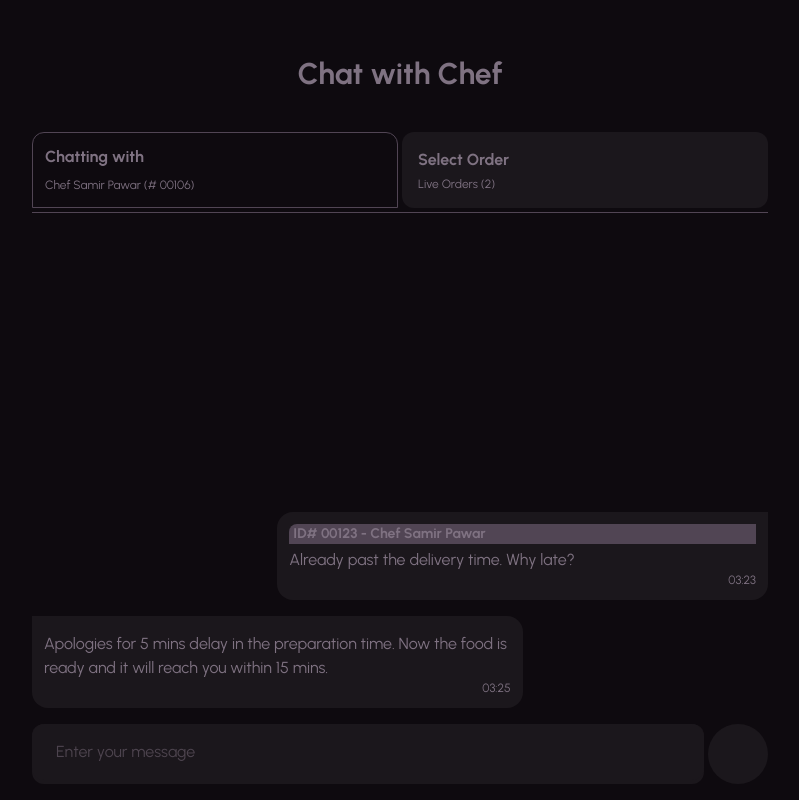
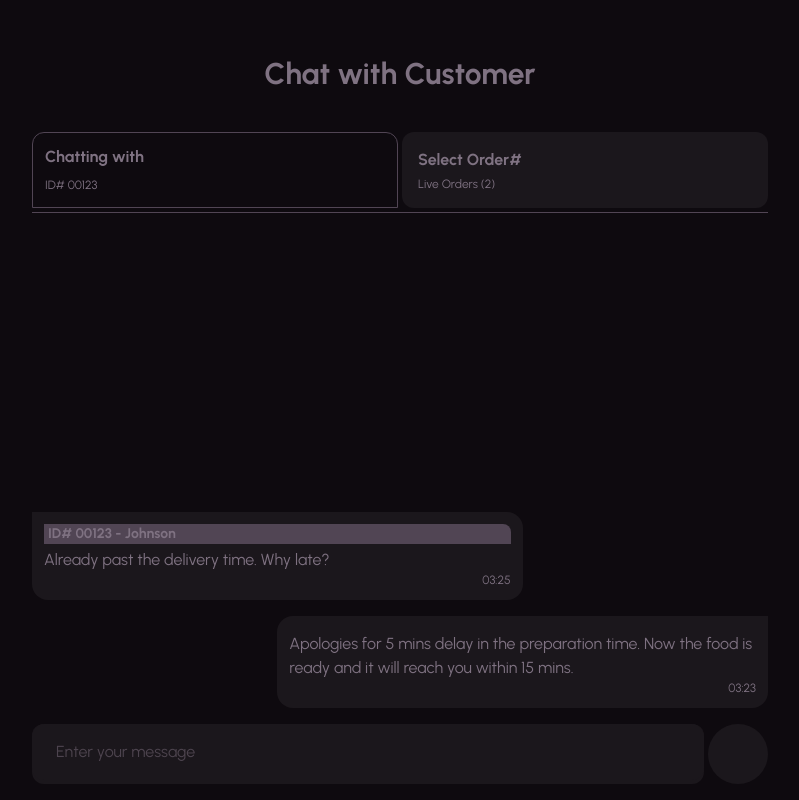
Before and after one commit to johnsonbhaskaran/Food-from-Home, a React (Vite) app: page / in a window 1280 px wide. Shown: the whole page, without its empty margins (240-1039 px from the left). Built offline with nearby package versions, Linux system fonts and the light colour scheme; some icons are missing.

Commit message:
Chef Chat support screen completed successfully

```diff
--- a/src/App.jsx
+++ b/src/App.jsx
@@ -1,14 +1,17 @@
 import "./App.css";
 // import CustomerNavBar from "./components/commonComponents/CustomerNavBar";
-import CustomerChatSupport from "./pages/customerPages/CustomerChatSupport";
+import ChefChatSupport from "./pages/chefPages/ChefChatSupport";
 
 function App() {
-  // const activeNav = ["home", "chat", "favorites", "bag", "settings"];
-  // const active = activeNav[4];
+  // const activeNavCus = ["home", "chat", "favorites", "bag", "settings"];
+  // const active = activeNavCus[4];
+
+  // const activeNavChef = ["home", "chat", "favorites", "bag", "settings"];
+  // const active = activeNavChef[4];
 
   return (
     <div className='bg-brand-bg-dark font-urbanist text-brand-text-light'>
-      <CustomerChatSupport />
+      <ChefChatSupport />
       {/* <CustomerNavBar active={active} /> */}
     </div>
   );
--- a/src/components/commonComponents/TabBtnOutline.jsx
+++ b/src/components/commonComponents/TabBtnOutline.jsx
@@ -1,8 +1,8 @@
-const TabBtnOutline = ({ title, chefName }) => {
+const TabBtnOutline = ({ title, chefName, orderID }) => {
   return (
     <button className='flex flex-col gap-2 p-3 border border-brand-text-dark rounded-xl rounded-b-none w-1/2'>
       <div className='font-bold text-left'>{title}</div>
-      <div className='text-xs text-left'>{chefName}</div>
+      <div className='text-xs text-left'>{chefName || orderID}</div>
     </button>
   );
 };
--- a/src/pages/chefPages/ChefChatSupport.jsx
+++ b/src/pages/chefPages/ChefChatSupport.jsx
@@ -0,0 +1,66 @@
+import { useState } from "react";
+import TabBtnFilled from "../../components/commonComponents/TabBtnFilled";
+import TabBtnOutline from "../../components/commonComponents/TabBtnOutline";
+import NotificationOutlineBtn from "../../components/commonComponents/NotificationOutlineBtn";
+import ChatInputField from "../../components/commonComponents/ChatInputField";
+import ChatBubbleSenderRight from "../../components/commonComponents/ChatBubbleSenderRight";
+import ChatBubbleReceiverLeft from "../../components/commonComponents/ChatBubbleReceiverLeft";
+
+const ChefChatSupport = () => {
+  const [show, setShow] = useState(false);
+
+  return (
+    <div className='relative flex flex-col mx-auto px-4 md:max-w-3xl h-dvh select-none container'>
+      {/* Title */}
+      <div className='mt-14 mb-10'>
+        <h1 className='font-bold text-3xl text-center'>Chat with Customer</h1>
+      </div>
+
+      {/* Select live order Tab Bar */}
+      <div className='flex justify-between gap-1 pb-1 border-b border-brand-text-dark'>
+        <TabBtnOutline title={"Chatting with"} orderID={"ID# 00123"} />
+        <TabBtnFilled
+          onClick={() => setShow(!show)}
+          title={"Select Order#"}
+          orders={2}
+        ></TabBtnFilled>
+      </div>
+
+      {/* Dropdown - Live Order ID# selection */}
+      {!!show && (
+        <div className='flex flex-col gap-2 bg-brand-fore-dark ms-auto p-2 border border-t-0 border-brand-text-dark rounded-lg rounded-t-none w-xs'>
+          <NotificationOutlineBtn
+            title={"Order ID# 00106"}
+            dotInfo={"10 mins left"}
+            chevron={"chevron-right"}
+          />
+          <NotificationOutlineBtn
+            title={"Order ID# 00123"}
+            dotInfo={"-5 mins delay"}
+            chevron={"chevron-right"}
+          />
+        </div>
+      )}
+
+      <div className='bottom-0 absolute inset-x-0 p-4 w-full'>
+        {/* Chat Bubble container */}
+        <ChatBubbleReceiverLeft
+          title={"ID# 00123 - Johnson"}
+          text={"Already past the delivery time. Why late?"}
+          time={"03:25"}
+        />
+        <ChatBubbleSenderRight
+          title={""}
+          text={
+            "Apologies for 5 mins delay in the preparation time. Now the food is ready and it will reach you within 15 mins."
+          }
+          time={"03:23"}
+        />
+
+        {/* Chat Input Field */}
+        <ChatInputField />
+      </div>
+    </div>
+  );
+};
+export default ChefChatSupport;
--- a/src/pages/customerPages/CustomerChatSupport.jsx
+++ b/src/pages/customerPages/CustomerChatSupport.jsx
@@ -9,19 +9,8 @@ import ChatBubbleReceiverLeft from "../../components/commonComponents/ChatBubble
 const CustomerChatSupport = () => {
   const [show, setShow] = useState(false);
 
-  const orderDetails = {
-    order_1: {
-      orderNo: "00123",
-      chefName: "Johnson",
-    },
-    order_2: {
-      orderNo: "00106",
-      chefName: "Samir Pawar",
-    },
-  };
-
   return (
-    <div className='relative flex flex-col mx-auto px-4 md:max-w-3xl h-dvh container'>
+    <div className='relative flex flex-col mx-auto px-4 md:max-w-3xl h-dvh select-none container'>
       {/* Title */}
       <div className='mt-14 mb-10'>
         <h1 className='font-bold text-3xl text-center'>Chat with Chef</h1>
@@ -29,10 +18,7 @@ const CustomerChatSupport = () => {
 
       {/* Select live order Tab Bar */}
       <div className='flex justify-between gap-1 pb-1 border-b border-brand-text-dark'>
-        <TabBtnOutline
-          title={"Chatting with"}
-          chefName={`Chef ${orderDetails.order_2.chefName} (# ${orderDetails.order_2.orderNo})`}
-        />
+        <TabBtnOutline title={"Chatting with"} chefName={`Chef Samir Pawar (# 00106)`} />
         <TabBtnFilled
           onClick={() => setShow(!show)}
           title={"Select Order"}
@@ -59,12 +45,12 @@ const CustomerChatSupport = () => {
       <div className='bottom-0 absolute inset-x-0 p-4 w-full'>
         {/* Chat Bubble container */}
         <ChatBubbleSenderRight
-          title={"ID# 00123 - Chef Samir Pawar"}
+          title={""}
           text={"Already past the delivery time. Why late?"}
           time={"03:23"}
         />
         <ChatBubbleReceiverLeft
-          title={""}
+          title={"ID# 00123 - Chef Samir Pawar"}
           text={
             "Apologies for 5 mins delay in the preparation time. Now the food is ready and it will reach you within 15 mins."
           }
```
